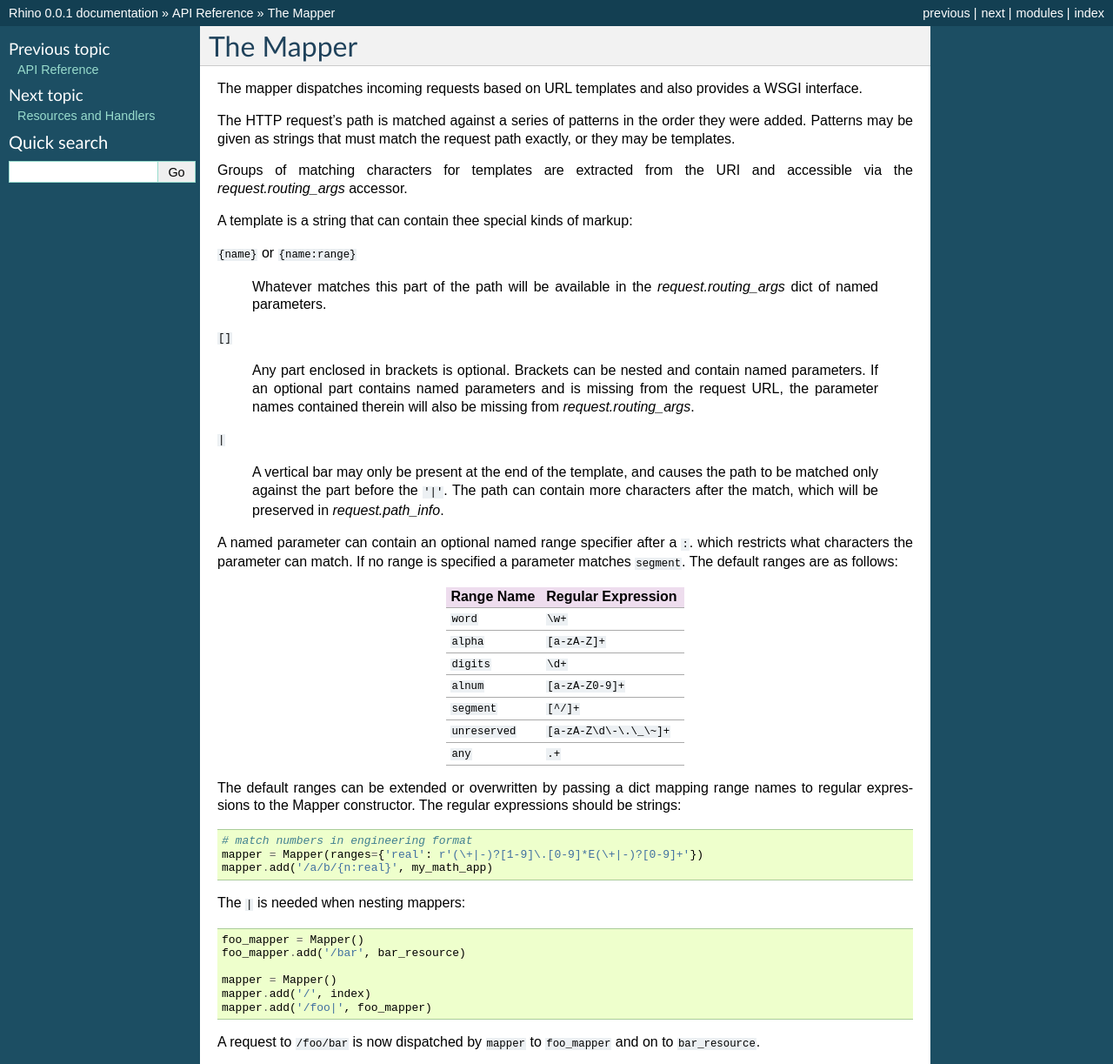
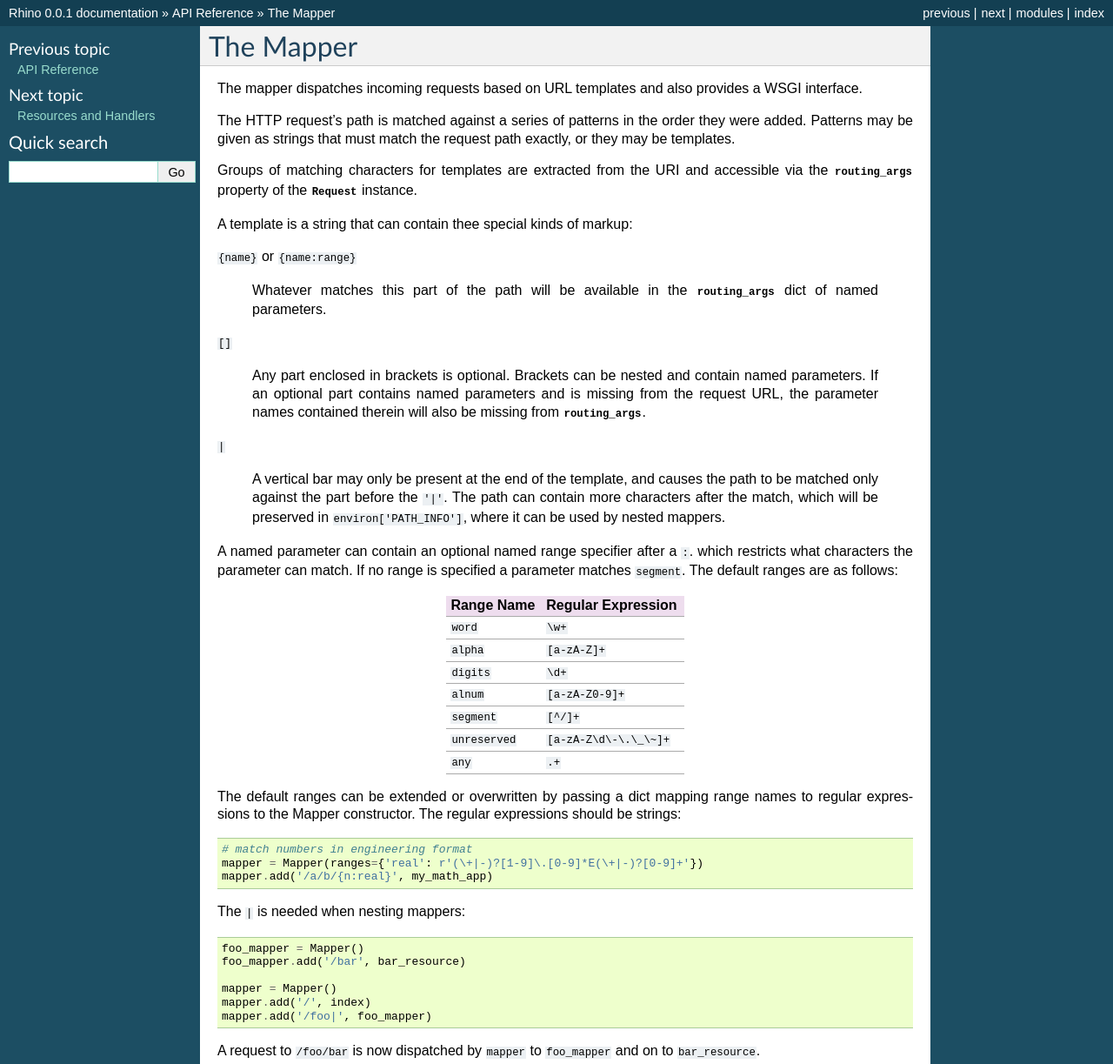
Before and after one commit to trendels/rhino, a Sphinx documentation site: the page built from doc/api/mapper.rst, in a window 1280 px wide, cut to the strip 0-1223 px from the top of the page. Shown: the whole strip at 87% size. Built offline with Sphinx 7.4.7, drawn with Linux system fonts in a browser that asks for light colours.

Commit message:
Added sphinx cross-references to mapper docs

```diff
--- a/doc/api/context.rst
+++ b/doc/api/context.rst
@@ -1,5 +1,8 @@
 The Request Context
 ===================
 
+.. Needed to resolve links like ":class:`Resource`" in rhino/context.py
+.. module:: rhino
+
 .. autoclass:: rhino.mapper.Context
    :members:
--- a/doc/api/mapper.rst
+++ b/doc/api/mapper.rst
@@ -11,28 +11,29 @@
 path exactly, or they may be templates.
 
 Groups of matching characters for templates are extracted from the URI and
-accessible via the `request.routing_args` accessor.
+accessible via the :attr:`~Request.routing_args` property of the
+:class:`Request` instance.
 
 A template is a string that can contain thee special kinds of markup:
 
 ``{name}`` or ``{name:range}``
 
    Whatever matches this part of the path will be available in the
-   `request.routing_args` dict of named parameters.
+   :attr:`~Request.routing_args` dict of named parameters.
 
 ``[]``
 
    Any part enclosed in brackets is optional. Brackets can be nested and
    contain named parameters. If an optional part contains named parameters and
    is missing from the request URL, the parameter names contained therein will
-   also be missing from `request.routing_args`.
+   also be missing from :attr:`~Request.routing_args`.
 
 ``|``
 
    A vertical bar may only be present at the end of the template, and causes
    the path to be matched only against the part before the ``'|'``. The path
    can contain more characters after the match, which will be preserved in
-   `request.path_info`.
+   ``environ['PATH_INFO']``, where it can be used by nested mappers.
 
 A named parameter can contain an optional named range specifier after a ``:``.
 which restricts what characters the parameter can match. If no range is
```
Also changed, not shown: 1 other file.
